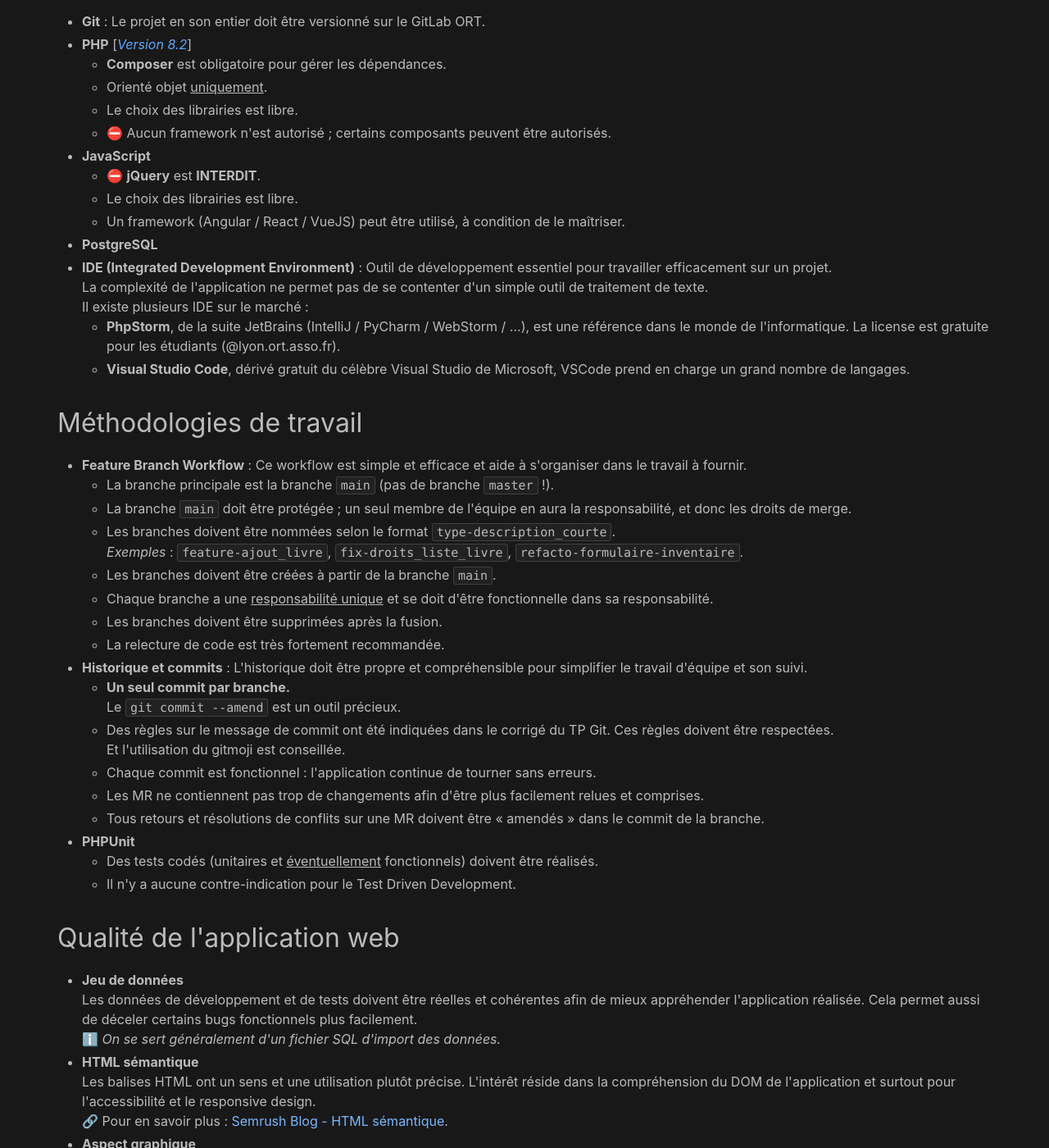
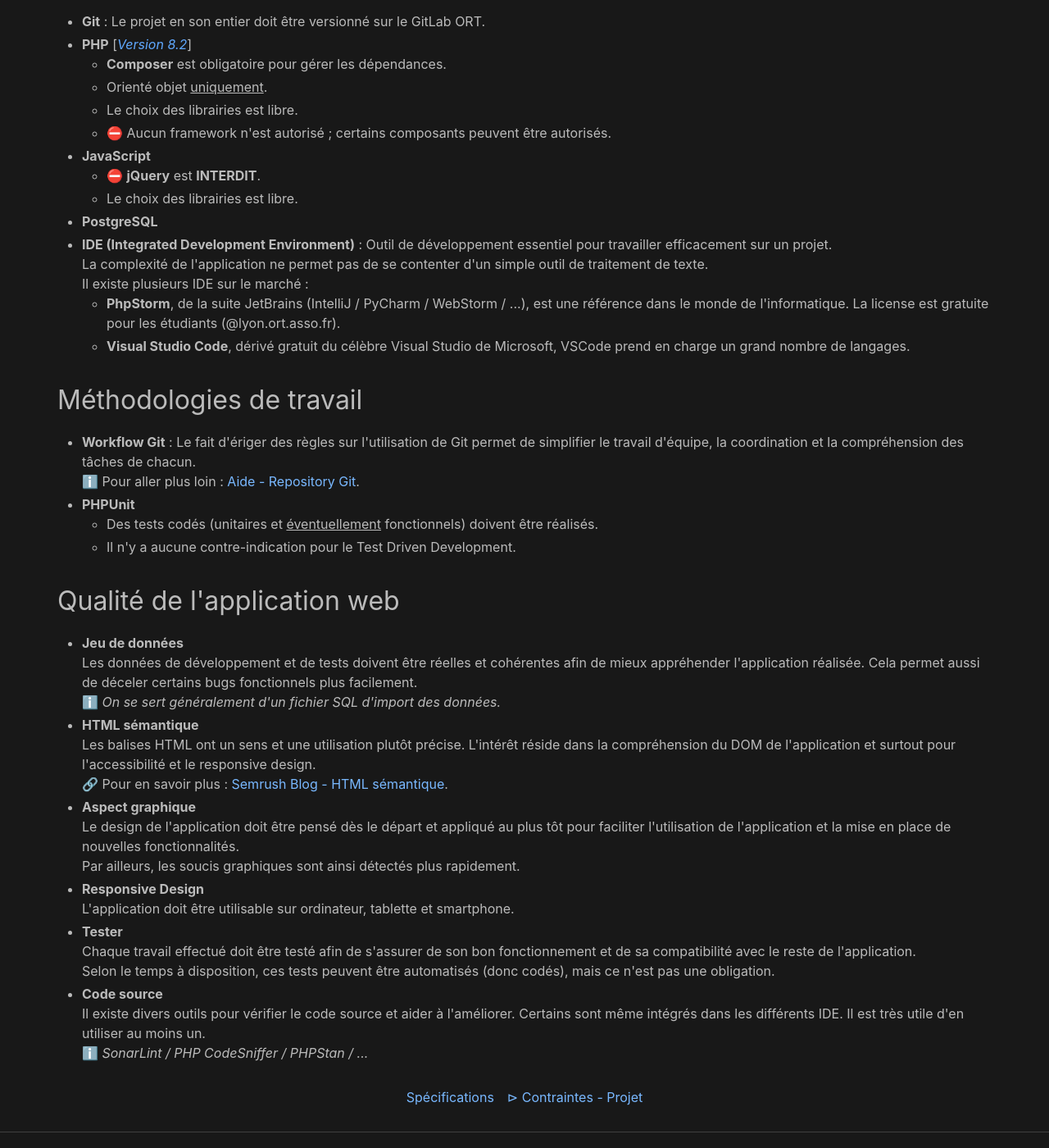
Before and after one commit to 3OLEN/projet-31, a Jekyll site: the page built from docs/_technical_requests/1-dev.html, in a window 1280 px wide and 1400 px high, scrolled down 414 px. Shown: the whole window at 82% size. Built offline with Jekyll 4.4.1, drawn with Linux system fonts in a browser that asks for light colours.

Commit message:
✨ Helping pages
✨ Feature
=========

* 🔧 New `collection` for `project_helps`
* First page upon "Git repository", linked by "Dev technical requests"

🍱 Template
===========

* Define new `layout` for `project_help`
   - Add useful `include` template

```diff
--- a/docs/_config.yaml
+++ b/docs/_config.yaml
@@ -9,6 +9,9 @@ collections:
   technical_requests:
     output: true
     permalink: /contraintes_techniques/:slug
+  project_helps:
+    output: true
+    permalink: /aides-projet/:slug
 
 ######### Configurations non-modifiables #########
 ##################################################
--- a/docs/_technical_requests/1-dev.html
+++ b/docs/_technical_requests/1-dev.html
@@ -17,7 +17,6 @@ dev_env:
   sub_notes:
   - "⛔️ <strong>jQuery</strong> est <strong>INTERDIT</strong>."
   - "Le choix des librairies est libre."
-  - "Un framework (Angular / React / VueJS) peut être utilisé, à condition de le maîtriser."
 - name: PostgreSQL
 - name: IDE (Integrated Development Environment)
   description: "Outil de développement essentiel pour travailler efficacement sur un projet.
@@ -30,30 +29,11 @@ le monde de l'informatique. La license est gratuite pour les étudiants (@lyon.o
 un grand nombre de langages."
 
 dev_method:
-- name: Feature Branch Workflow
-  description: Ce workflow est simple et efficace et aide à s'organiser dans le travail à fournir.
-  elements:
-  - La branche principale est la branche <code>main</code> (pas de branche <code>master</code> !).
-  - "La branche <code>main</code> doit être protégée ; un seul membre de l'équipe en aura la responsabilité, et donc les
-droits de merge."
-  - "Les branches doivent être nommées selon le format <code>type-description_courte</code>.
-<br><em>Exemples</em> : <code>feature-ajout_livre</code>, <code>fix-droits_liste_livre</code>,
-<code>refacto-formulaire-inventaire</code>."
-  - "Les branches doivent être créées à partir de la branche <code>main</code>."
-  - "Chaque branche a une <u>responsabilité unique</u> et se doit d'être fonctionnelle dans sa responsabilité."
-  - "Les branches doivent être supprimées après la fusion."
-  - "La relecture de code est très fortement recommandée."
-- name: Historique et commits
-  description: L'historique doit être propre et compréhensible pour simplifier le travail d'équipe et son suivi.
-  elements:
-  - "<strong>Un seul commit par branche.</strong>
-<br>Le <code>git commit --amend</code> est un outil précieux."
-  - "Des règles sur le message de commit ont été indiquées dans le corrigé du TP Git. Ces règles doivent être
-respectées.
-<br>Et l'utilisation du gitmoji est conseillée."
-  - "Chaque commit est fonctionnel : l'application continue de tourner sans erreurs."
-  - "Les MR ne contiennent pas trop de changements afin d'être plus facilement relues et comprises."
-  - "Tous retours et résolutions de conflits sur une MR doivent être « amendés » dans le commit de la branche."
+- name: Workflow Git
+  description: "Le fait d'ériger des règles sur l'utilisation de Git permet de simplifier le travail d'équipe, la
+coordination et la compréhension des tâches de chacun."
+  advice_link:
+    slug: git_repository
 - name: PHPUnit
   elements:
   - "Des tests codés (unitaires et <u>éventuellement</u> fonctionnels) doivent être réalisés."
@@ -130,6 +110,22 @@ intégrés dans les différents IDE. Il est très utile d'en utiliser au moins u
         : {{ method_item.description }}
         {% endif %}
 
+        {% if method_item.advice_link %}
+            <br>ℹ️ Pour aller plus loin :
+            {% for collection_page in site.project_helps %}
+                {% unless collection_page.slug == method_item.advice_link.slug %}
+                    {% continue %}
+                {% endunless %}
+
+                {% assign related_page = collection_page %}
+                {% break %}
+            {% endfor %}
+
+            {% if related_page %}
+                <a href="{{ related_page.url | relative_url }}" target="_blank">{{ related_page.title }}</a>.
+            {% endif %}
+        {% endif %}
+
         <ul>
             {% for element in method_item.elements %}
             <li>{{ element }}</li>
```
Also changed, not shown: docs/_includes/_layout/project_help/_page_list.html (added, +22 -0 lines), docs/_layouts/project_help.html (added, +29 -0 lines), docs/_project_helps/git_repository.html (added, +121 -0 lines).
